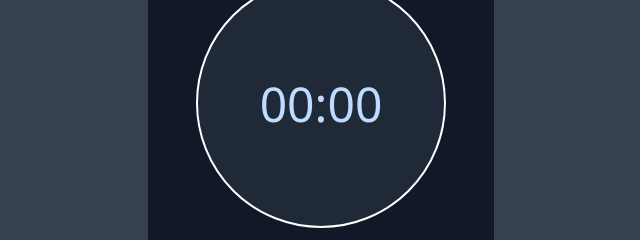
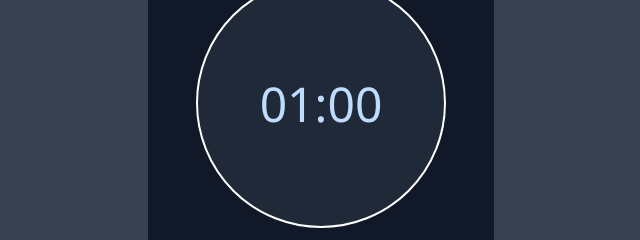
Before and after one commit to bbelbuken/timer, a plain HTML site: page index.html in a window 1280 px wide. Shown: the part 305-545 px from the top of the page, 319-959 px from the left. Drawn offline with Linux system fonts and the light colour scheme.

Commit message:
Update HTML

```diff
--- a/index.html
+++ b/index.html
@@ -15,7 +15,7 @@
     <div class="container">
         <h1>Timer</h1>
         <div class="timer-container">
-            <p class="timer">00:00</p>
+            <p class="timer">01:00</p>
             <div class="timer-bg"></div>
             <div class="circle-container">
                 <span class="circle"></span>
```
